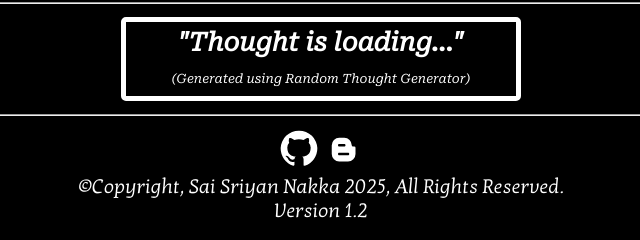
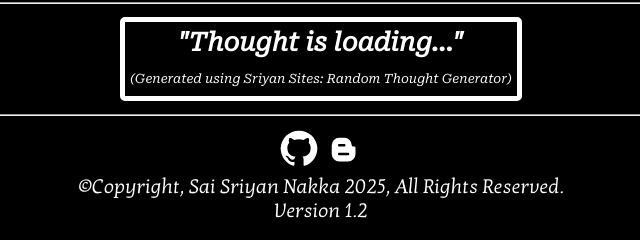
Before and after one commit to Sriyan-Nakka/thoughtGenerator.com, a plain HTML site: page index.html in a window 1280 px wide. Shown: the part 362-602 px from the top of the page, 319-959 px from the left. Drawn offline with Linux system fonts and the light colour scheme; no server answers; files whose address does not match are found by name.

Commit message:
Update Watermark

```diff
--- a/index.html
+++ b/index.html
@@ -80,7 +80,7 @@
         <i id="thoughtDisplay">
           <b>"<span id="thoughtSpan">Thought is loading...</span>"</b>
           <br />
-          <span id="watermark">(Generated using Random Thought Generator)</span>
+          <span id="watermark">(Generated using Sriyan Sites: Random Thought Generator)</span>
         </i>
       </main>
     </center>
```
